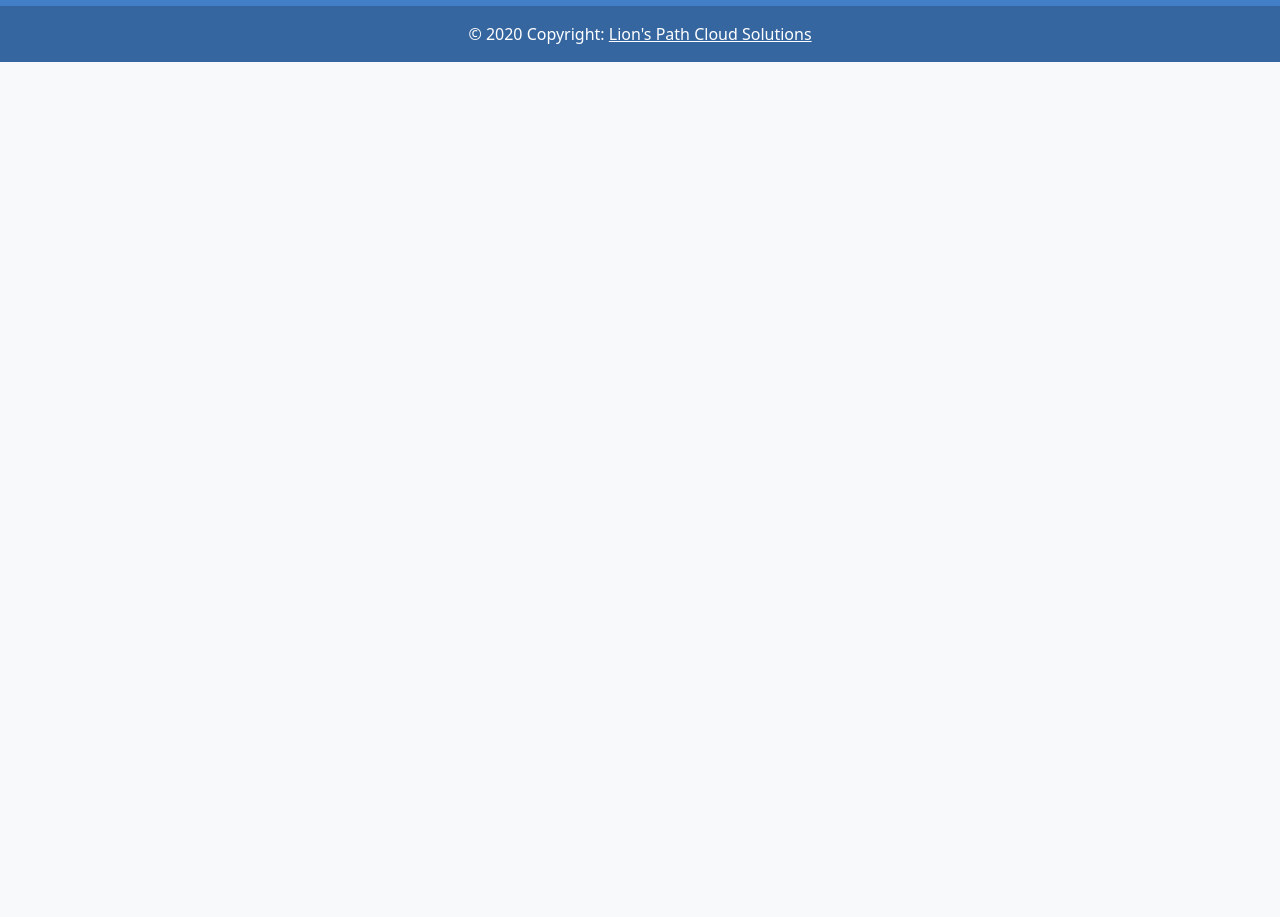
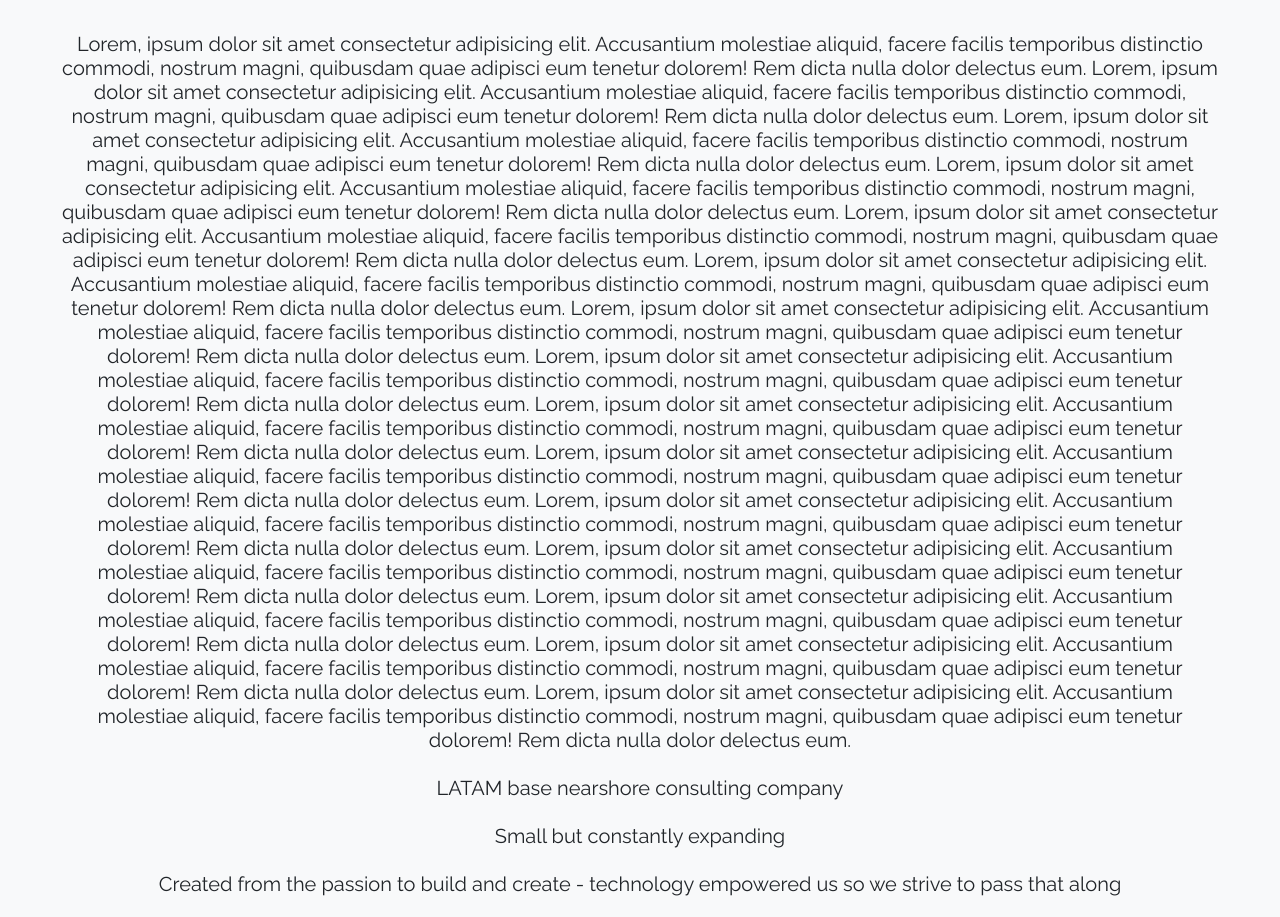
Before and after one commit to mr-freire/lions-path, a plain HTML site: page about.html in a window 1280 px wide. Shown: the part 375-1292 px from the top of the page. Before the commit the page ends 800 px from the top, so only its background shows below. Drawn offline with nearby package versions, Linux system fonts and the light colour scheme.

Commit message:
Added about sector

```diff
--- a/about.html
+++ b/about.html
@@ -8,9 +8,7 @@
   <link rel="stylesheet" href="static/css/bootstrap.min-5.0.2.css">
   <link rel="stylesheet" href="https://cdn.jsdelivr.net/npm/bootstrap-icons@1.6.0/font/bootstrap-icons.css">
   <link rel="stylesheet" href="static/css/navbar_style.css">
-  <link rel="stylesheet" href="static/css/home_landing_style.css">
-  <link rel="stylesheet" href="static/css/home_services_style.css">
-  <link rel="stylesheet" href="static/css/home_quick_access_style.css">
+  <link rel="stylesheet" href="static/css/about_style.css">
 </head>
 <body class="bg-light">
   <nav class="navbar navbar-expand-lg navbar-light bg-white">
@@ -40,7 +38,64 @@
     </div>
   </nav>
 
-
+  <div class="container-fluid" id="about_sector">
+    <div class="container-fluid p-5 d-flex justify-content-center align-items-center" id="about_title_container">
+      <h1 class="h1 py-5">Who we are</h1>
+    </div>
+    <div class="container-fluid p-5">
+      <p class="h5 pb-3 about_subtext">
+        Lorem, ipsum dolor sit amet consectetur adipisicing elit.
+        Accusantium molestiae aliquid, facere facilis temporibus distinctio commodi, nostrum magni,
+        quibusdam quae adipisci eum tenetur dolorem! Rem dicta nulla dolor delectus eum.
+        Lorem, ipsum dolor sit amet consectetur adipisicing elit.
+        Accusantium molestiae aliquid, facere facilis temporibus distinctio commodi, nostrum magni,
+        quibusdam quae adipisci eum tenetur dolorem! Rem dicta nulla dolor delectus eum.
+        Lorem, ipsum dolor sit amet consectetur adipisicing elit.
+        Accusantium molestiae aliquid, facere facilis temporibus distinctio commodi, nostrum magni,
+        quibusdam quae adipisci eum tenetur dolorem! Rem dicta nulla dolor delectus eum.
+        Lorem, ipsum dolor sit amet consectetur adipisicing elit.
+        Accusantium molestiae aliquid, facere facilis temporibus distinctio commodi, nostrum magni,
+        quibusdam quae adipisci eum tenetur dolorem! Rem dicta nulla dolor delectus eum.
+        Lorem, ipsum dolor sit amet consectetur adipisicing elit.
+        Accusantium molestiae aliquid, facere facilis temporibus distinctio commodi, nostrum magni,
+        quibusdam quae adipisci eum tenetur dolorem! Rem dicta nulla dolor delectus eum.
+        Lorem, ipsum dolor sit amet consectetur adipisicing elit.
+        Accusantium molestiae aliquid, facere facilis temporibus distinctio commodi, nostrum magni,
+        quibusdam quae adipisci eum tenetur dolorem! Rem dicta nulla dolor delectus eum.
+        Lorem, ipsum dolor sit amet consectetur adipisicing elit.
+        Accusantium molestiae aliquid, facere facilis temporibus distinctio commodi, nostrum magni,
+        quibusdam quae adipisci eum tenetur dolorem! Rem dicta nulla dolor delectus eum.
+        Lorem, ipsum dolor sit amet consectetur adipisicing elit.
+        Accusantium molestiae aliquid, facere facilis temporibus distinctio commodi, nostrum magni,
+        quibusdam quae adipisci eum tenetur dolorem! Rem dicta nulla dolor delectus eum.
+        Lorem, ipsum dolor sit amet consectetur adipisicing elit.
+        Accusantium molestiae aliquid, facere facilis temporibus distinctio commodi, nostrum magni,
+        quibusdam quae adipisci eum tenetur dolorem! Rem dicta nulla dolor delectus eum.
+        Lorem, ipsum dolor sit amet consectetur adipisicing elit.
+        Accusantium molestiae aliquid, facere facilis temporibus distinctio commodi, nostrum magni,
+        quibusdam quae adipisci eum tenetur dolorem! Rem dicta nulla dolor delectus eum.
+        Lorem, ipsum dolor sit amet consectetur adipisicing elit.
+        Accusantium molestiae aliquid, facere facilis temporibus distinctio commodi, nostrum magni,
+        quibusdam quae adipisci eum tenetur dolorem! Rem dicta nulla dolor delectus eum.
+        Lorem, ipsum dolor sit amet consectetur adipisicing elit.
+        Accusantium molestiae aliquid, facere facilis temporibus distinctio commodi, nostrum magni,
+        quibusdam quae adipisci eum tenetur dolorem! Rem dicta nulla dolor delectus eum.
+        Lorem, ipsum dolor sit amet consectetur adipisicing elit.
+        Accusantium molestiae aliquid, facere facilis temporibus distinctio commodi, nostrum magni,
+        quibusdam quae adipisci eum tenetur dolorem! Rem dicta nulla dolor delectus eum.
+        Lorem, ipsum dolor sit amet consectetur adipisicing elit.
+        Accusantium molestiae aliquid, facere facilis temporibus distinctio commodi, nostrum magni,
+        quibusdam quae adipisci eum tenetur dolorem! Rem dicta nulla dolor delectus eum.
+        Lorem, ipsum dolor sit amet consectetur adipisicing elit.
+        Accusantium molestiae aliquid, facere facilis temporibus distinctio commodi, nostrum magni,
+        quibusdam quae adipisci eum tenetur dolorem! Rem dicta nulla dolor delectus eum.
+      </p>
+      <h5 class="h5 pb-3 about_subtext">LATAM base nearshore consulting company</h5>
+      <h5 class="h5 pb-3 about_subtext">Small but constantly expanding</h5>
+      <h5 class="h5 pb-3 about_subtext">Created from the passion to build and create - technology empowered us so we strive to pass that along</h5>
+      <h5 class="h5 about_subtext">We understand that reps often hate using CRM and inputting data. We hustle to make it as user friendly, drive adoption up and embrace the power of the cloud.</h5>
+    </div>
+  </div>
 
   <footer class="text-center text-white" style="background-color: #437FC7">
     <div class="container">
--- /dev/null
+++ b/static/css/about_style.css
@@ -0,0 +1,13 @@
+@import url('https://fonts.googleapis.com/css2?family=Raleway&display=swap');
+
+#about_sector {
+  font-family: 'Raleway', sans-serif;
+}
+
+#about_title_container {
+  background-color: #EDF6FF;
+}
+
+.about_subtext {
+  text-align: center;
+}
```
